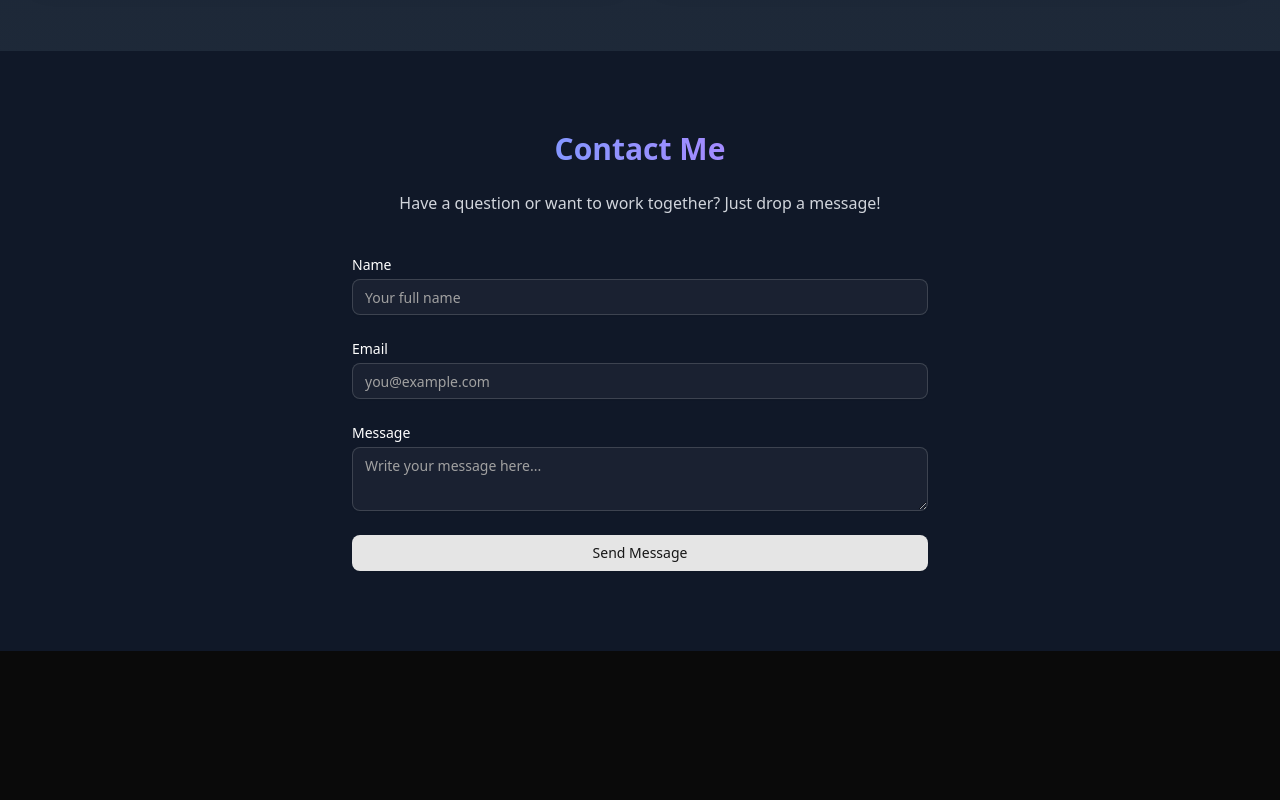
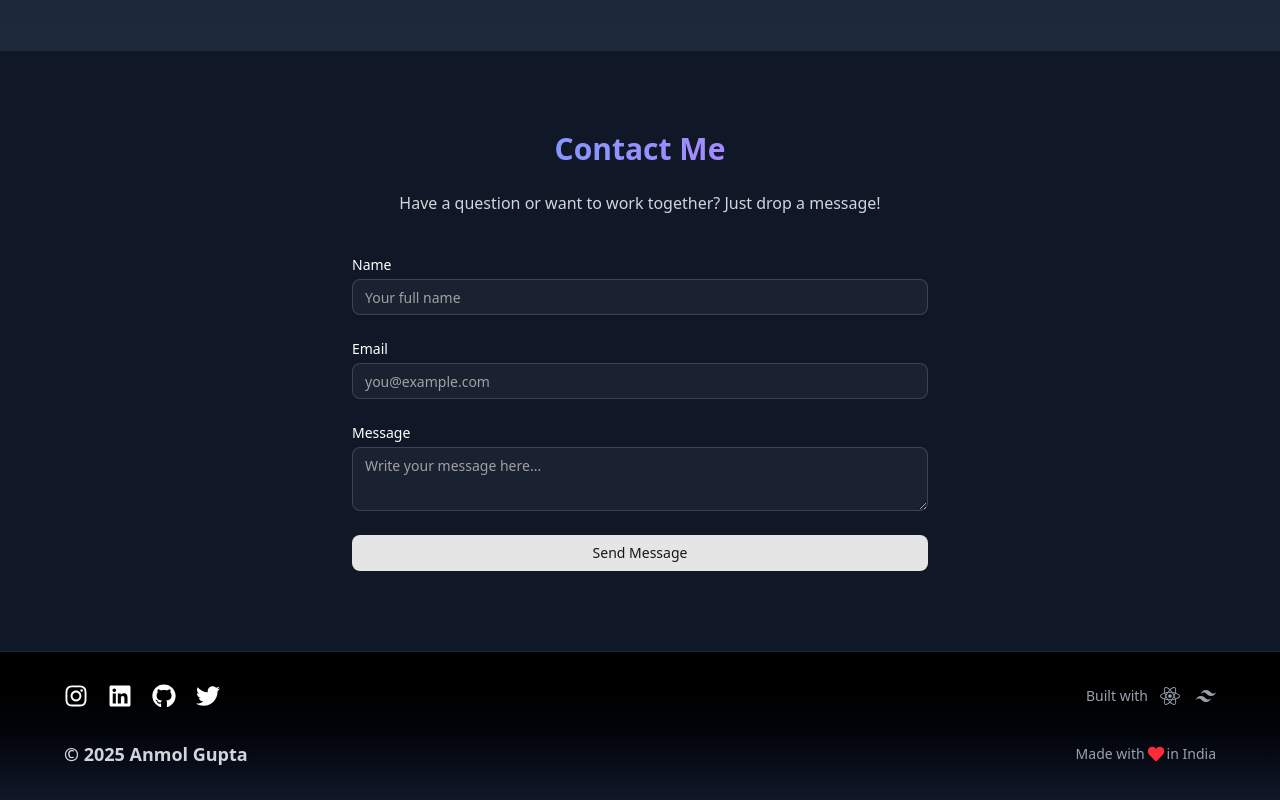
Before and after one commit to Anmol5478/Potfolio, a React (Vite) app: page / in a window 1280 px wide. Shown: the part 4191-4991 px from the top of the page. Before the commit the page ends 4842 px from the top, so only its background shows below. Built offline with nearby package versions, Linux system fonts and the light colour scheme.

Commit message:
updated-final

```diff
--- a/src/App.jsx
+++ b/src/App.jsx
@@ -5,6 +5,7 @@ import "./App.css";
 import Contact from "./pages/Contact.jsx";
 import Projects from "./pages/Projects.jsx";
 import { Toaster } from "sonner";
+import Footer from "./pages/Footer.jsx";
 
 
 function App() {
@@ -16,6 +17,7 @@ function App() {
         <About />
         <Projects />
         <Contact />
+        <Footer />
 
       </div>
     </div>
--- /dev/null
+++ b/src/pages/Footer.jsx
@@ -0,0 +1,128 @@
+"use client";
+import React from "react";
+import { motion } from "framer-motion";
+import {
+  FaInstagram,
+  FaLinkedin,
+  FaGithub,
+  FaTwitter,
+  FaHeart,
+} from "react-icons/fa";
+import { SiReact, SiTailwindcss } from "react-icons/si";
+
+const Footer = () => {
+  const socials = [
+    {
+      name: "Instagram",
+      icon: <FaInstagram />,
+      url: "https://instagram.com/_.__anmol__._",
+      color: "hover:text-pink-600",
+    },
+    {
+      name: "LinkedIn",
+      icon: <FaLinkedin />,
+      url: "https://www.linkedin.com/in/anmol-gupta-5b97241ab/",
+      color: "hover:text-blue-500",
+    },
+    {
+      name: "GitHub",
+      icon: <FaGithub />,
+      url: "https://github.com/Anmol5478/",
+      color: "hover:text-gray-800 dark:hover:text-gray-300",
+    },
+    {
+      name: "Twitter",
+      icon: <FaTwitter />,
+      url: "https://x.com/AnmolGu90694732",
+      color: "hover:text-sky-400",
+    },
+  ];
+
+  const techStack = [
+    {
+      name: "Next.js",
+      icon: <SiReact />,
+      color: "hover:text-gray-800 dark:hover:text-gray-100",
+    },
+    {
+      name: "Tailwind CSS",
+      icon: <SiTailwindcss />,
+      color: "hover:text-cyan-400",
+    },
+  ];
+
+  return (
+    <footer className="bg-white dark:bg-gradient-to-t dark:from-gray-900 dark:to-black border-t border-gray-200 dark:border-gray-800 py-8 px-6">
+      <motion.div
+        initial={{ opacity: 0, y: 20 }}
+        whileInView={{ opacity: 1, y: 0 }}
+        transition={{ duration: 0.5 }}
+        className="max-w-6xl mx-auto flex flex-col gap-8"
+      >
+        {/* Social and Tech Stack */}
+        <div className="flex flex-col md:flex-row justify-between items-center gap-6">
+          {/* Left: Social Icons */}
+          <div className="flex gap-5 text-2xl">
+            {socials.map((social, index) => (
+              <motion.a
+                key={index}
+                href={social.url}
+                target="_blank"
+                rel="noopener noreferrer"
+                className={`${social.color} transition-colors`}
+                aria-label={social.name}
+                whileHover={{ y: -5, scale: 1.1 }}
+                whileTap={{ scale: 0.9 }}
+              >
+                {social.icon}
+              </motion.a>
+            ))}
+          </div>
+
+          {/* Right: Tech Stack */}
+          <div className="flex items-center gap-3 text-sm text-gray-500 dark:text-gray-400">
+            <span>Built with</span>
+            <div className="flex gap-4 text-xl">
+              {techStack.map((tech, index) => (
+                <motion.span
+                  key={index}
+                  className={`${tech.color} transition-colors`}
+                  whileHover={{ y: -3 }}
+                >
+                  {tech.icon}
+                </motion.span>
+              ))}
+            </div>
+          </div>
+        </div>
+
+        {/* Copyright and Message */}
+        <div className="flex flex-col md:flex-row justify-between items-center gap-4">
+          <div className="text-center md:text-left">
+            <span className="text-lg font-bold text-gray-700 dark:text-gray-300">
+              © {new Date().getFullYear()} Anmol Gupta
+            </span>
+          </div>
+
+          <motion.div
+            className="flex items-center gap-1 text-sm text-gray-500 dark:text-gray-400"
+            whileHover={{ scale: 1.05 }}
+          >
+            <span>Made with</span>
+            <motion.span
+              className="text-red-500"
+              animate={{ scale: [1, 1.2, 1] }}
+              transition={{ repeat: Infinity, duration: 1.5 }}
+            >
+              <FaHeart />
+            </motion.span>
+            <span>in India</span>
+          </motion.div>
+        </div>
+
+      </motion.div>
+    </footer>
+  );
+};
+
+export default Footer;
```
